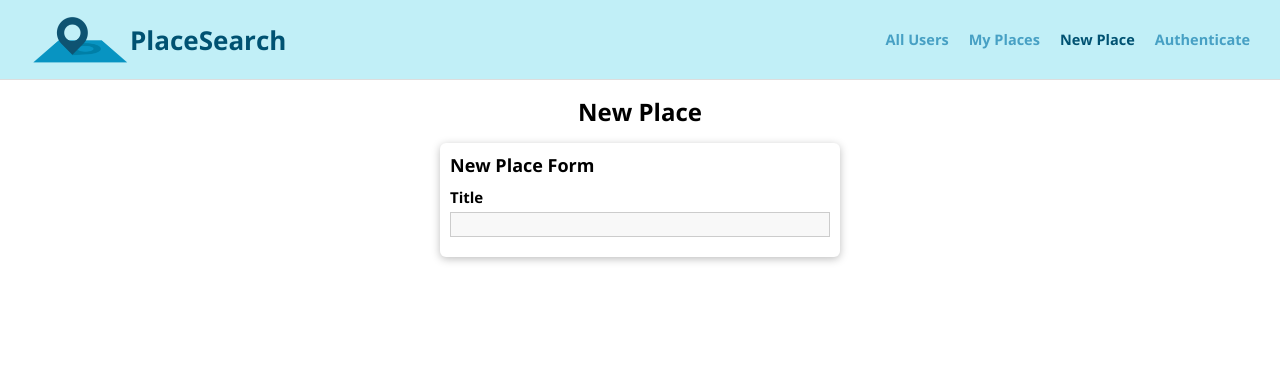
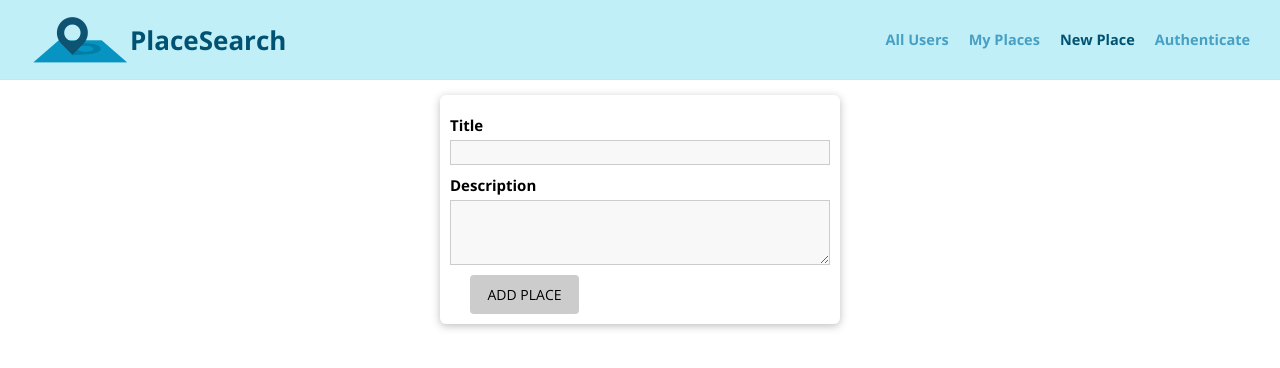
Before and after one commit to robert-laws/practice-june-2020-mern-app, a React (Create React App) app in the folder client/: page /places/new in a window 1280 px wide. Shown: the top 368 px of the page. Built offline with nearby package versions, Linux system fonts and the light colour scheme; the HTML template or start-up script is replaced by a standard one.

Commit message:
added form validation

```diff
--- a/client/src/places/pages/NewPlace.js
+++ b/client/src/places/pages/NewPlace.js
@@ -1,23 +1,83 @@
-import React from 'react';
+import React, { useCallback, useReducer } from 'react';
 
 import Input from '../../shared/components/FormElements/Input';
-import { VALIDATOR_REQUIRE } from '../../shared/util/validators';
+import Button from '../../shared/components/FormElements/Button';
+import {
+  VALIDATOR_REQUIRE,
+  VALIDATOR_MINLENGTH,
+} from '../../shared/util/validators';
+
+const formReducer = (state, action) => {
+  switch (action.type) {
+    case 'INPUT_CHANGE':
+      let formIsValid = true;
+      for (const id in state.inputs) {
+        if (id === action.id) {
+          formIsValid = formIsValid && action.isValid;
+        } else {
+          formIsValid = formIsValid && state.inputs[id].isValid;
+        }
+      }
+      return {
+        ...state,
+        inputs: {
+          ...state.inputs,
+          [action.id]: { value: action.value, isValid: action.isValid },
+        },
+        isValid: formIsValid,
+      };
+    default:
+      return state;
+  }
+};
 
 const NewPlace = () => {
+  const [formState, dispatch] = useReducer(formReducer, {
+    inputs: {
+      title: {
+        value: '',
+        isValid: false,
+      },
+      description: {
+        value: '',
+        isValid: false,
+      },
+    },
+    isValid: false,
+  });
+
+  const inputHandler = useCallback((id, value, isValid) => {
+    dispatch({
+      type: 'INPUT_CHANGE',
+      value,
+      isValid,
+      id,
+    });
+  }, []);
+
   return (
-    <div className='new-place'>
-      <h2>New Place</h2>
     <form className='place-form'>
-        <h6>New Place Form</h6>
       <Input
+        id='title'
+        element='input'
         type='text'
-          element='input'
         label='Title'
         validators={[VALIDATOR_REQUIRE()]}
-          errorText='Please enter a valid title'
+        errorText='Please enter a valid title.'
+        onInput={inputHandler}
       />
+      <Input
+        id='description'
+        element='textarea'
+        label='Description'
+        validators={[VALIDATOR_MINLENGTH(5)]}
+        errorText='Please enter a valid description (at least 5 characters).'
+        onInput={inputHandler}
+      />
+      <Button type='submit' disabled={!formState.isValid}>
+        ADD PLACE
+      </Button>
     </form>
-    </div>
   );
 };
 
--- a/client/src/sass/shared/_form.scss
+++ b/client/src/sass/shared/_form.scss
@@ -2,21 +2,28 @@
   font: inherit;
   font-size: 1.4rem;
   padding: 1rem 1.75rem;
-  border: 1px solid #ff0055;
+  border: none;
   border-radius: 4px;
   background: #ff0055;
   color: #fff;
   cursor: pointer;
   text-decoration: none;
   margin: 0 2rem;
-
-  &:focus {
-    outline: none;
-  }
+  outline: none;
 
   &:hover {
     background: lighten($color: #ff0055, $amount: 40%);
     color: #000;
+  }
+
+  &:disabled {
+    background: #ccc;
+    color: #000;
+
+    &:hover {
+      background: #ccc;
+      color: #000;
+    }
   }
 }
 
--- a/client/src/shared/components/FormElements/Input.js
+++ b/client/src/shared/components/FormElements/Input.js
@@ -1,4 +1,4 @@
-import React, { useReducer } from 'react';
+import React, { useReducer, useEffect } from 'react';
 
 import { validate } from '../../util/validators';
 
@@ -30,6 +30,7 @@ const Input = ({
   placeholder,
   errorText,
   validators,
+  onInput,
   rows = 3,
 }) => {
   const [inputState, dispatch] = useReducer(inputReducer, {
@@ -37,6 +38,12 @@ const Input = ({
     isTouched: false,
     isValid: false,
   });
+
+  const { value, isValid, isTouched } = inputState;
+
+  useEffect(() => {
+    onInput(id, value, isValid);
+  }, [id, value, isValid, onInput]);
 
   const handleChange = (event) => {
     dispatch({ type: 'CHANGE', payload: event.target.value, validators });
@@ -54,7 +61,7 @@ const Input = ({
         placeholder={placeholder}
         onChange={handleChange}
         onBlur={handleBlur}
-        value={inputState.value}
+        value={value}
       />
     ) : (
       <textarea
@@ -62,19 +69,19 @@ const Input = ({
         rows={rows}
         onChange={handleChange}
         onBlur={handleBlur}
-        value={inputState.value}
+        value={value}
       />
     );
 
   return (
     <div
       className={`form-control ${
-        !inputState.isValid && inputState.isTouched && 'form-control--invalid'
+        !isValid && isTouched && 'form-control--invalid'
       }`}
     >
       <label htmlFor={id}>{label}</label>
       {formElement}
-      {!inputState.isValid && inputState.isTouched && <p>{errorText}</p>}
+      {!isValid && isTouched && <p>{errorText}</p>}
     </div>
   );
 };
```
Lines whose indentation alone changed are shown as unchanged.
